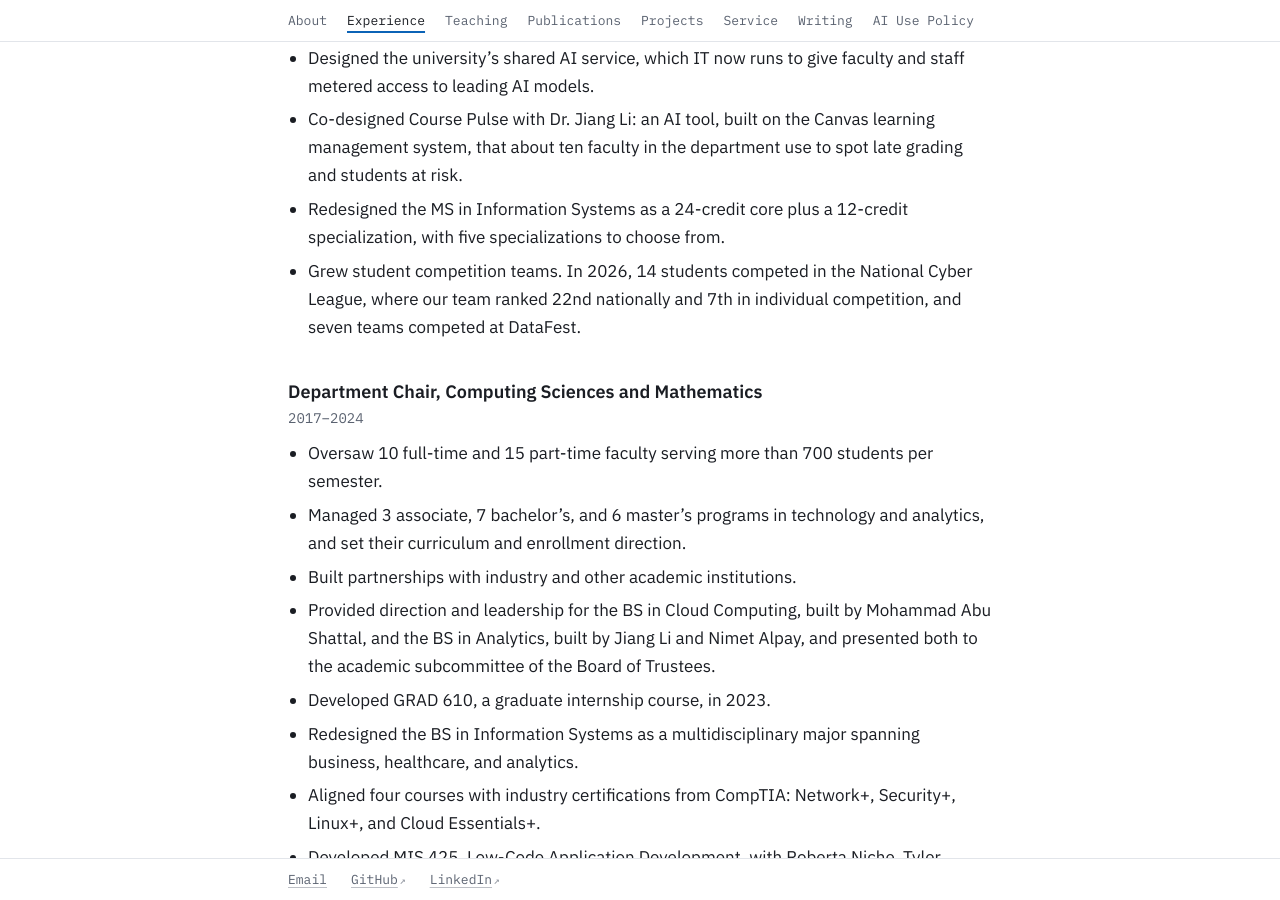
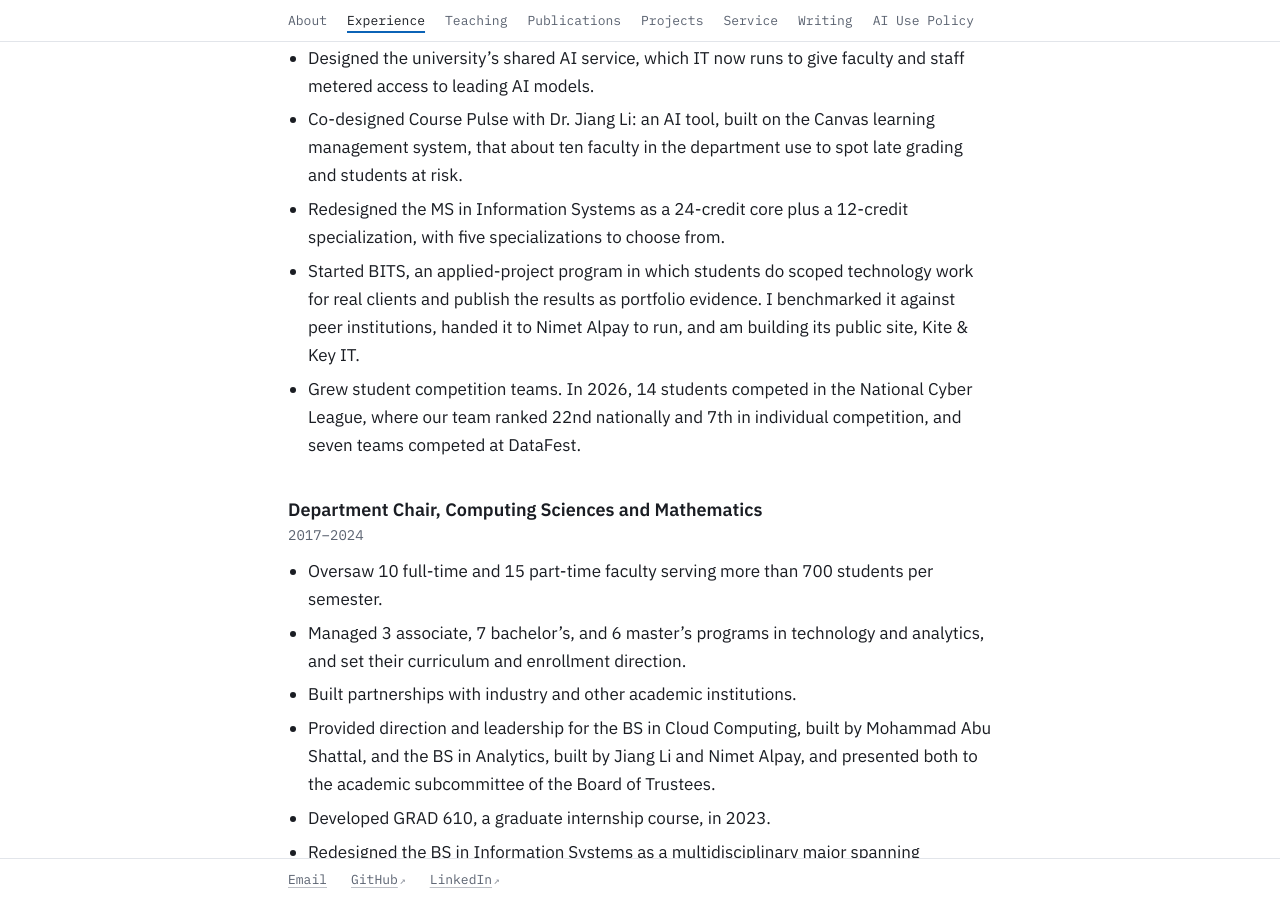
Before and after one commit to toddawhittaker/toddawhittaker.github.io, a Jekyll site: the page built from docs/experience/index.md, in a window 1280 px wide and 900 px high, scrolled down 1667 px. Built offline with Jekyll 4.4.1, drawn with Linux system fonts in a browser that asks for light colours; our own code applies the rules of GitHub Pages for plain Markdown files.

Commit message:
Add BITS to the assistant dean role

```diff
--- a/docs/experience/index.md
+++ b/docs/experience/index.md
@@ -33,6 +33,7 @@ title: Experience
 - Designed the university's shared AI service, which IT now runs to give faculty and staff metered access to leading AI models.
 - Co-designed Course Pulse with Dr. Jiang Li: an AI tool, built on the Canvas learning management system, that about ten faculty in the department use to spot late grading and students at risk.
 - Redesigned the MS in Information Systems as a 24-credit core plus a 12-credit specialization, with five specializations to choose from.
+- Started BITS, an applied-project program in which students do scoped technology work for real clients and publish the results as portfolio evidence. I benchmarked it against peer institutions, handed it to Nimet Alpay to run, and am building its public site, Kite & Key IT.
 - Grew student competition teams. In 2026, 14 students competed in the National Cyber League, where our team ranked 22nd nationally and 7th in individual competition, and seven teams competed at DataFest.
 
 ### Department Chair, Computing Sciences and Mathematics
```
